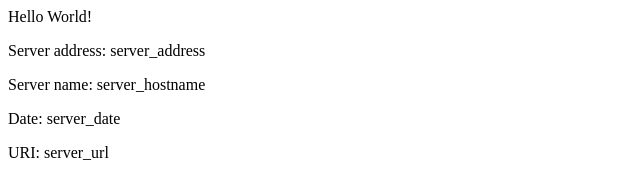
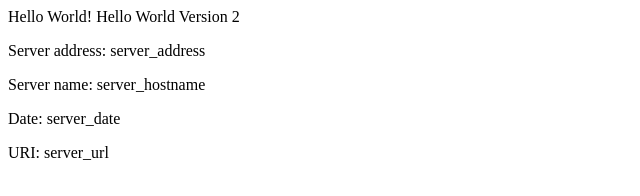
Before and after one commit to jsonlim/eks-example, a plain HTML site: page src/index.html in a window 1280 px wide. Shown: the whole page, without its empty margins (0-640 px from the left). Drawn offline with Linux system fonts and the light colour scheme.

Commit message:
v2 Updating home page

```diff
--- a/src/index.html
+++ b/src/index.html
@@ -1,8 +1,8 @@
 <head>
-<title>Hello World</title>
+<title>Hello World Version 2</title>
 </head>
 <div class="info">
-<h>Hello World!</h>
+<h>Hello World! Hello World Version 2</h>
 <p><span>Server&nbsp;address:</span> <span>server_address</span></p>
 <p><span>Server&nbsp;name:</span> <span>server_hostname</span></p>
 <p class="smaller"><span>Date:</span> <span>server_date</span></p>
```
